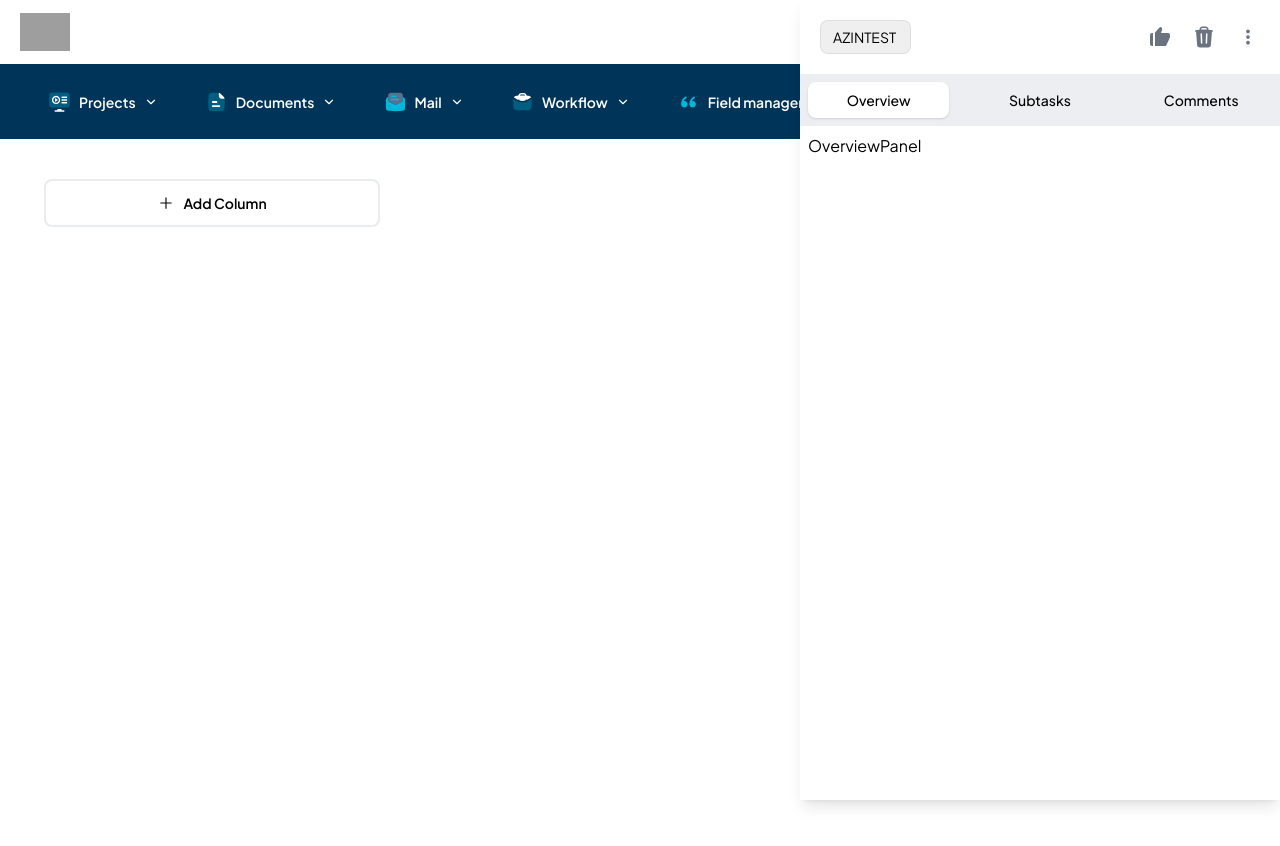
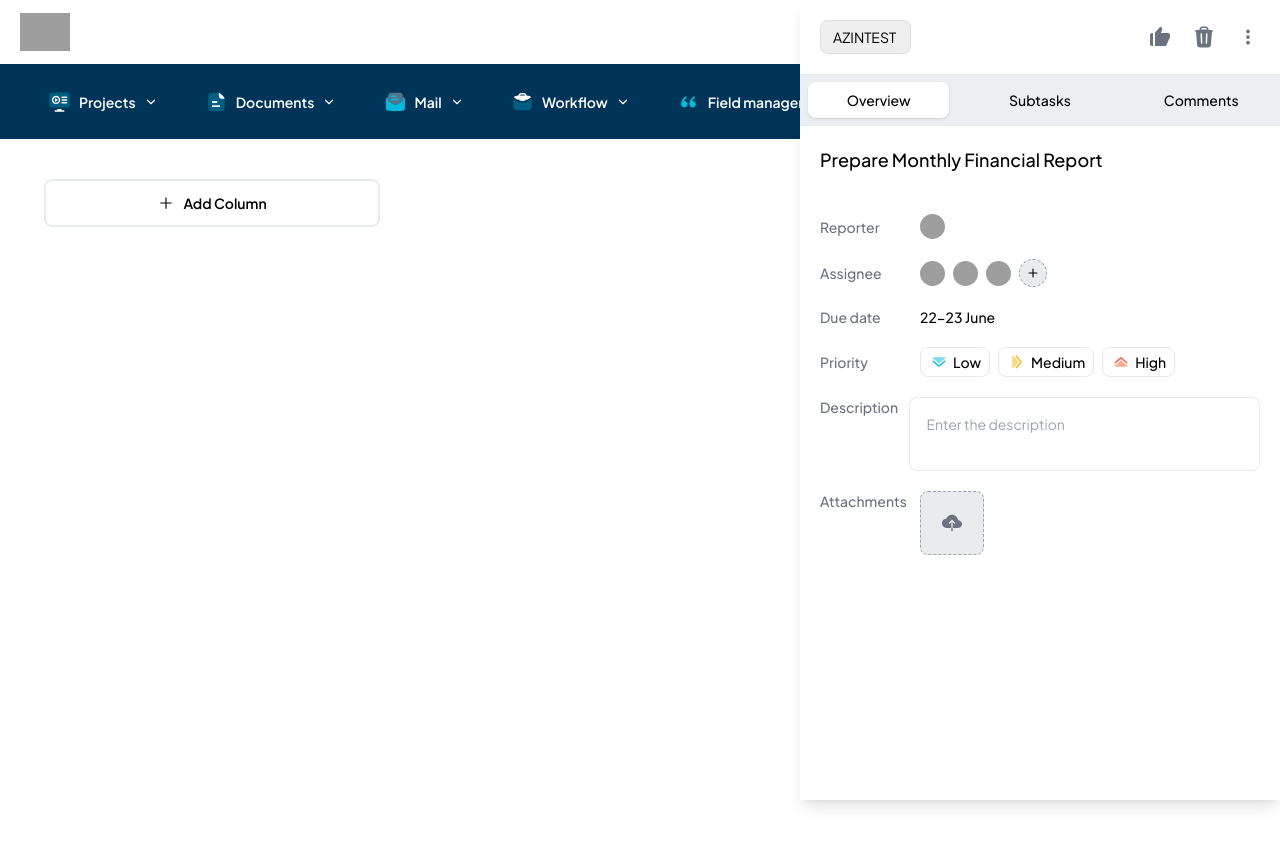
Before and after one commit to BCPAZ/crm-app, a React (Vite) app: page /projects/1 in a window 1280 px wide. Shown: the top 846 px of the page. Built offline with nearby package versions, Linux system fonts and the light colour scheme; grey boxes are pictures that could not be loaded.

Commit message:
feat : Overview panel design completed

```diff
--- a/src/components/App/Projects/OverviewPanel.jsx
+++ b/src/components/App/Projects/OverviewPanel.jsx
@@ -1,7 +1,73 @@
+import { IoIosAdd } from "react-icons/io";
+import Low from "@/assets/icons/Kanban/low.svg";
+import Medium from "@/assets/icons/Kanban/medium.svg";
+import High from "@/assets/icons/Kanban/high.svg"
+import SecondTextArea from "@/components/common/SecondTextArea";
+import { IoCloudUploadSharp } from "react-icons/io5";
+
 const OverviewPanel = () => {
   return (
-    <div>OverviewPanel</div>
-  )
-}
+    <section className="w-full h-full">
+      <h1 className="text-lg font-medium">Prepare Monthly Financial Report</h1>
+      <div className="mt-10 flex flex-col gap-5">
+        <div className="flex items-center">
+          <h3 className="text-sm font-medium text-gray-500 w-[100px]">Reporter</h3>
+          <div className="flex-1">
+            <img
+              className="w-[25px] h-[25px] rounded-full "
+              src="https://img.freepik.com/free-psd/3d-illustration-person-with-sunglasses_23-2149436188.jpg?size=338&ext=jpg&ga=GA1.1.2008272138.1723680000&semt=ais_hybrid"
+              alt="avatar"
+            />
+          </div>
+        </div>
+        <div className="flex items-center">
+          <h3 className="text-sm font-medium text-gray-500 w-[100px]">Assignee</h3>
+          <div className="flex-1 flex items-center gap-2">
+            <img
+              className="w-[25px] h-[25px] rounded-full "
+              src="https://img.freepik.com/free-psd/3d-illustration-person-with-sunglasses_23-2149436188.jpg?size=338&ext=jpg&ga=GA1.1.2008272138.1723680000&semt=ais_hybrid"
+              alt="avatar"
+            />
+            <img
+              className="w-[25px] h-[25px] rounded-full "
+              src="https://img.freepik.com/free-psd/3d-illustration-person-with-sunglasses_23-2149436188.jpg?size=338&ext=jpg&ga=GA1.1.2008272138.1723680000&semt=ais_hybrid"
+              alt="avatar"
+            />
+            <img
+              className="w-[25px] h-[25px] rounded-full "
+              src="https://img.freepik.com/free-psd/3d-illustration-person-with-sunglasses_23-2149436188.jpg?size=338&ext=jpg&ga=GA1.1.2008272138.1723680000&semt=ais_hybrid"
+              alt="avatar"
+            />
+            <button className="p-1 bg-grey/20 rounded-full border border-gray-400 border-dashed"><IoIosAdd size={18}/></button>
+          </div>
+        </div>
+        <div className="flex items-center">
+          <h3 className="text-sm font-medium text-gray-500 w-[100px]">Due date</h3>
+          <div className="flex-1">
+            <h3 className="font-medium text-sm">22-23 June</h3>
+          </div>
+        </div>
+        <div className="flex items-center">
+          <h3 className="text-sm font-medium text-gray-500 w-[100px]">Priority</h3>
+          <div className="flex-1 flex items-center gap-2">
+            <button className="flex items-center gap-1 text-sm font-medium py-1 px-2 rounded-lg border"><img src={Low} alt="Priority" />Low</button>
+            <button className="flex items-center gap-1 text-sm font-medium py-1 px-2 rounded-lg border"><img src={Medium} alt="Priority" />Medium</button>
+            <button className="flex items-center gap-1 text-sm font-medium py-1 px-2 rounded-lg border"><img src={High} alt="Priority" />High</button>
+          </div>
+        </div>
+        <div className="flex ">
+          <h3 className="text-sm font-medium text-gray-500 w-[100px]">Description</h3>
+          <SecondTextArea placeholder="Enter the description"/>
+        </div>
+        <div className="flex ">
+          <h3 className="text-sm font-medium text-gray-500 w-[100px]">Attachments</h3>
+          <div className="flex-1 flex items-center gap-2">
+            <button className="flex items-center justify-center gap-1 text-sm font-medium w-16 h-16 rounded-lg border border-gray-400 border-dashed bg-grey/20 text-gray-500"><IoCloudUploadSharp size={20}/></button>
+          </div>
+        </div>
+      </div>
+    </section>
+  );
+};
 
-export default OverviewPanel
+export default OverviewPanel;
--- a/src/components/App/Projects/Tabs.jsx
+++ b/src/components/App/Projects/Tabs.jsx
@@ -28,7 +28,7 @@ export default function Tabs() {
           ))
         }
       </TabList>
-      <TabPanels className={'p-2 h-full'}>
+      <TabPanels className={'p-5 h-full'}>
         <TabPanel><OverviewPanel /></TabPanel>
         <TabPanel><SubtasksPanel /></TabPanel>
         <TabPanel><CommentsPanel /></TabPanel>
```
